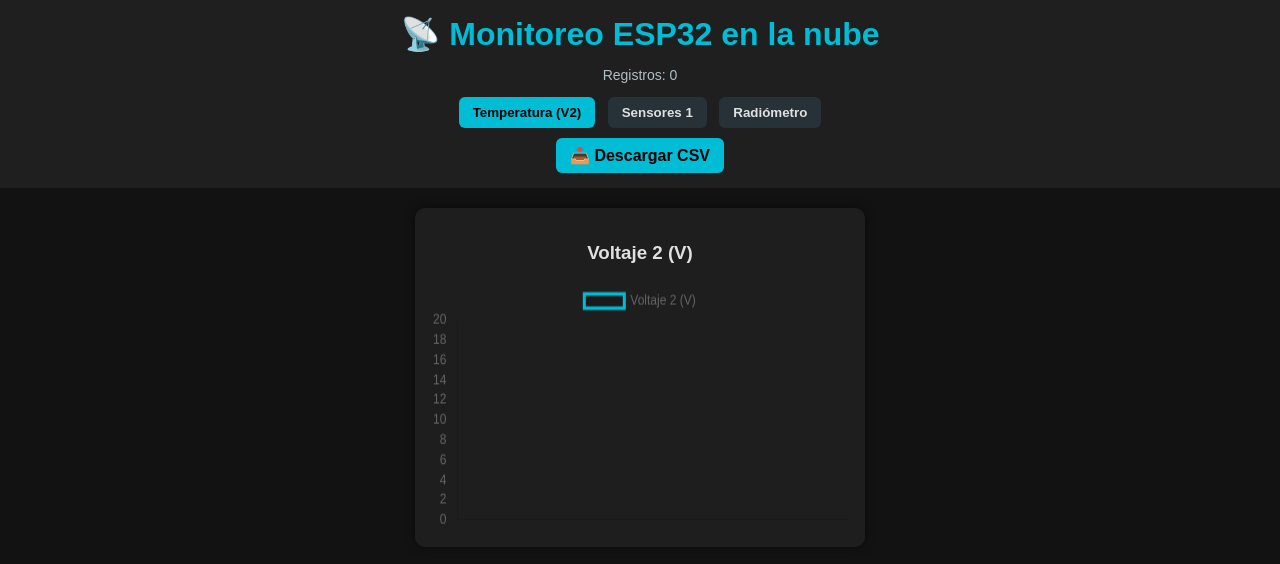
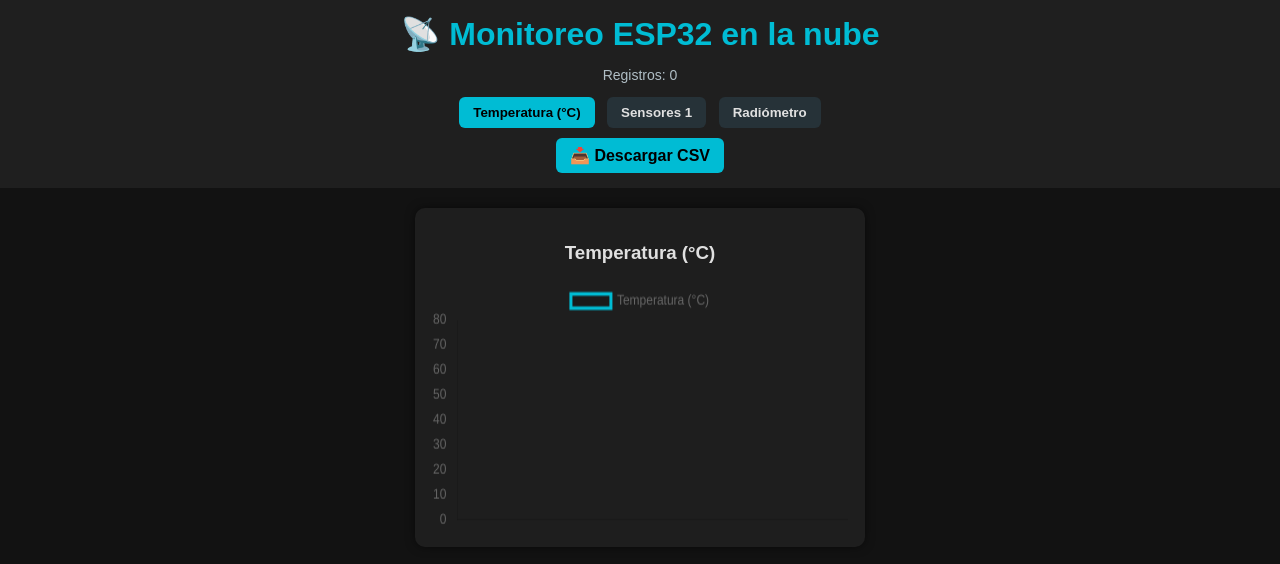
Before and after one commit to keilanicolas-dev/esp32-flask-nube, a Flask app: page / in a window 1280 px wide. Shown: the top 564 px of the page. Run offline with Flask 3, Linux system fonts and the light colour scheme; data that the repository does not hold is empty.

Commit message:
Update index.html

```diff
--- a/templates/index.html
+++ b/templates/index.html
@@ -84,7 +84,7 @@
     <h1>📡 Monitoreo ESP32 en la nube</h1>
     <p id="contador">Registros: 0</p>
     <div class="tabs">
-        <button class="tab-btn active" data-target="tab-temp">Temperatura (V2)</button>
+        <button class="tab-btn active" data-target="tab-temp">Temperatura (°C)</button>
         <button class="tab-btn" data-target="tab-grupo1">Sensores 1</button>
         <button class="tab-btn" data-target="tab-rad">Radiómetro</button>
     </div>
@@ -95,8 +95,8 @@
 <div id="tab-temp" class="view active">
     <div class="grid">
         <div class="card">
-            <h3>Voltaje 2 (V)</h3>
-            <canvas id="grafVoltaje2"></canvas>
+            <h3>Temperatura (°C)</h3>
+<canvas id="grafVoltaje2"></canvas>
         </div>
     </div>
 </div>
@@ -169,7 +169,7 @@
     };
 
     const chartV1 = makeChart("grafVoltaje1", "Voltaje 1 (V)", 20);
-    const chartV2 = makeChart("grafVoltaje2", "Voltaje 2 (V)", 20);
+   const chartV2 = makeChart("grafVoltaje2", "Temperatura (°C)", 80); // o el rango que quieras
     const chartC1 = makeChart("grafCorriente1", "Corriente 1 (A)", 5);
     const chartP1 = makeChart("grafPotencia1", "Potencia 1 (W)", 200);
     const chartRad = makeChart("grafRad", "Radiometro", 4095);
```
